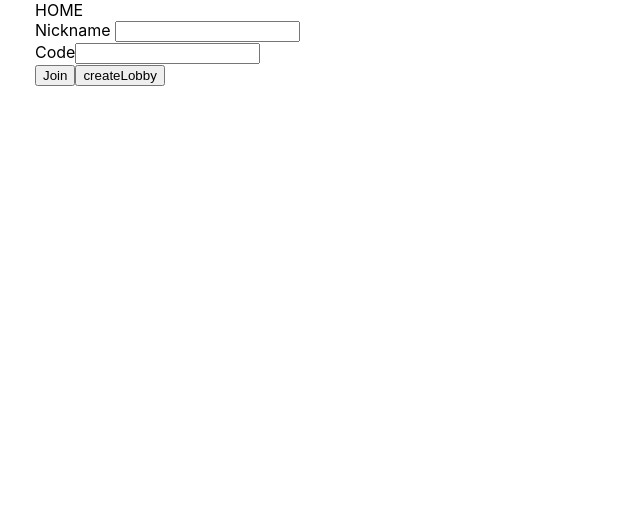
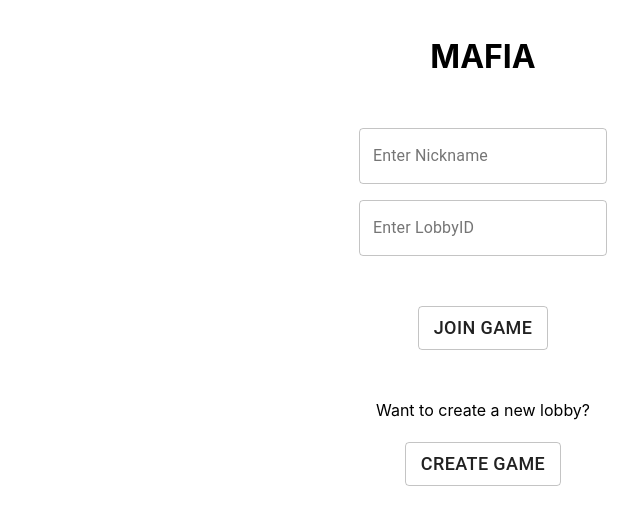
Before and after one commit to Mafia-Hands/Mafia, a React (Create React App) app in the folder frontend/: page / in a window 1280 px wide. Shown: the top 524 px of the page, without its empty margins (157-797 px from the left). Built offline with nearby package versions, Linux system fonts and the light colour scheme; no server answers.

Commit message:
integrate home screen with backend

```diff
--- a/frontend/src/Pages/HomePage.js
+++ b/frontend/src/Pages/HomePage.js
@@ -1,8 +1,8 @@
 import React, { useContext, useState } from 'react';
-
 import socket from '../Socket';
-
 import { GeneralContext } from '../App';
+import { TextField, Button } from '@material-ui/core';
+import styles from '../Styles/HomePage.module.css';
 
 export default function HomePage() {
     const { dispatch } = useContext(GeneralContext);
@@ -22,14 +22,33 @@ export default function HomePage() {
 
     return (
         <div>
-            HOME <br />
-            Nickname <input type="text" value={nickname} onChange={(e) => setNickname(e.target.value)} />
-            <br />
-            Code
-            <input type="text" value={code} onChange={(e) => setCode(e.target.value)} />
-            <br />
-            <button onClick={joinLobby}> Join </button>
-            <button onClick={createLobby}> createLobby </button>
+            <div className={styles.container}>
+                <h1>MAFIA</h1>
+                <TextField
+                    color="secondary"
+                    id="nickname"
+                    label="Enter Nickname"
+                    variant="outlined"
+                    value={nickname}
+                    onChange={(e) => setNickname(e.target.value)}
+                ></TextField>
+                <TextField
+                    color="secondary"
+                    id="room-code"
+                    value={code}
+                    label="Enter LobbyID"
+                    variant="outlined"
+                    type="text"
+                    onChange={(e) => setCode(e.target.value)}
+                ></TextField>
+                <Button variant="outlined" onClick={joinLobby} id="join-lobby">
+                    Join Game
+                </Button>
+                Want to create a new lobby?
+                <Button variant="outlined" onClick={createLobby} id="create-lobby">
+                    Create Game
+                </Button>
+            </div>
         </div>
     );
 }
--- /dev/null
+++ b/frontend/src/Styles/HomePage.module.css
@@ -0,0 +1,7 @@
+.container{
+    display:grid;
+    grid-template-rows: 2fr 1fr 1fr 2fr 0.3fr 1fr;
+    align-items: center;
+    justify-items: center;
+    row-gap: 1em;
+}
```
Also changed, not shown: frontend/src/Components/HomeScreen.jsx (+21 -15 lines).
